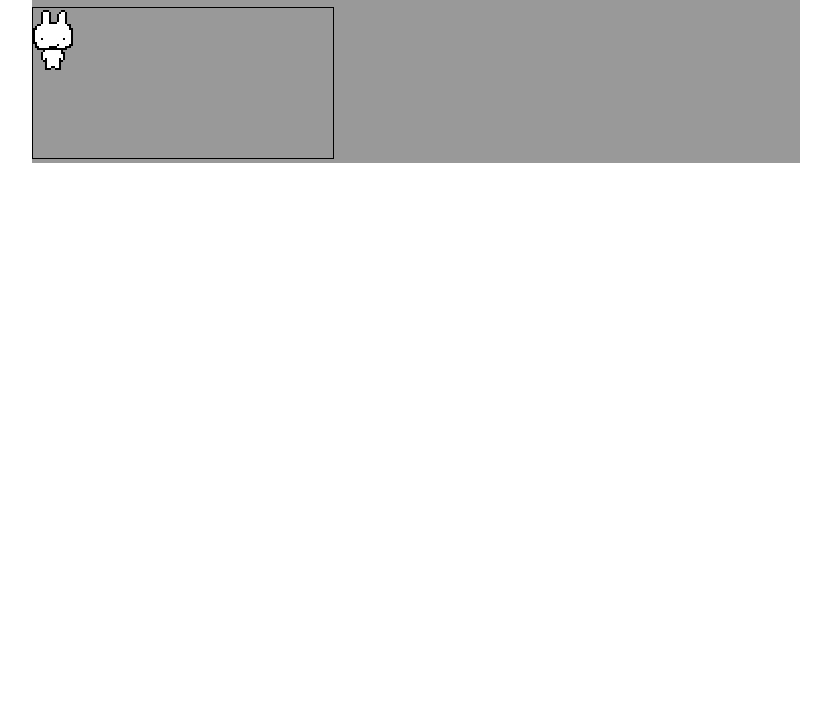
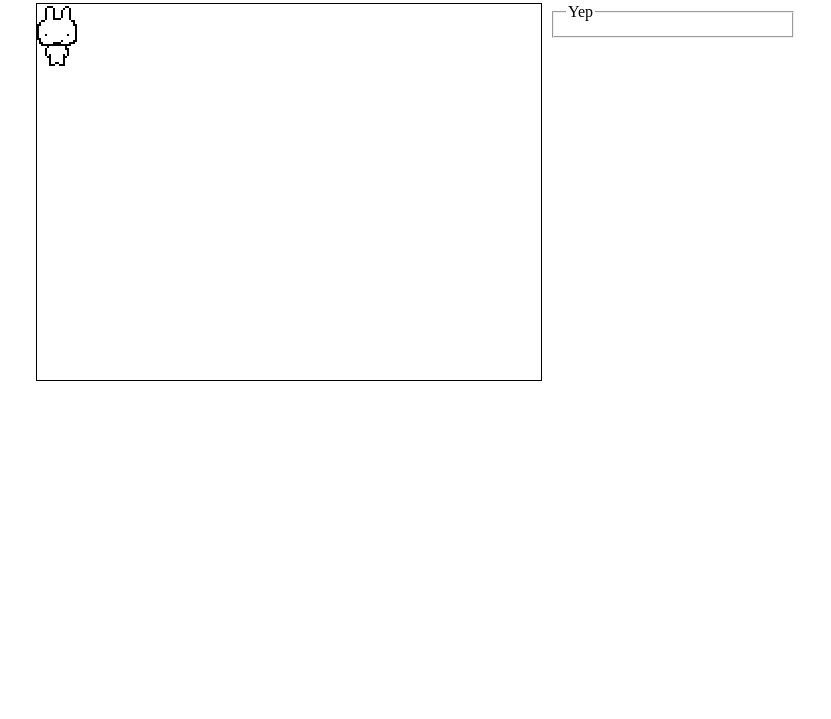
Before and after one commit to swag100/banjo, a plain HTML site: page index.html in a window 1280 px wide. Shown: the part 81-800 px from the top of the page, without its empty margins (224-1055 px from the left). Drawn offline with Linux system fonts and the light colour scheme.

Commit message:
ANIMATIONS

```diff
--- a/index.html
+++ b/index.html
@@ -5,10 +5,15 @@
 </head>
 <body>
     <div class="container">
+        <h1>Banjo's Adventure</h1>
         <div class="row">
+            <div class="col" style="flex: 2;">
+                <canvas id="preview" width="504" height="376"></canvas>
+            </div>
             <div class="col">
-                <h1>Banjo's Adventure</h1>
-                <canvas id="preview"></canvas>
+                <fieldset>
+                    <legend>Yep</legend>
+                </fieldset>
             </div>
         </div>
     </div>
--- a/main.js
+++ b/main.js
@@ -3,7 +3,7 @@ class Player{
         this.position = {x: x, y: y};
         this.velocity = {x: 0, y: 0};
 
-        this.speed = 0.25;
+        this.speed = 0.2;
         this.friction = 0.95; //slippery
 
         this.image = new Image();
@@ -14,28 +14,28 @@ class Player{
         this.animName = "down";
         this.animations = {
             "down": [
+                {x: 20, y: 0, w: 20, h: 31},
                 {x: 0, y: 0, w: 20, h: 31},
-                {x: 31, y: 0, w: 20, h: 31},
-                {x: 0, y: 0, w: 20, h: 31},
-                {x: 62, y: 0, w: 20, h: 31}
+                {x: 40, y: 0, w: 20, h: 31},
+                {x: 0, y: 0, w: 20, h: 31}
             ],
             "up": [
+                {x: 20, y: 31, w: 20, h: 31},
                 {x: 0, y: 31, w: 20, h: 31},
-                {x: 31, y: 31, w: 20, h: 31},
-                {x: 0, y: 31, w: 20, h: 31},
-                {x: 62, y: 31, w: 20, h: 31}
+                {x: 40, y: 31, w: 20, h: 31},
+                {x: 0, y: 31, w: 20, h: 31}
             ],
             "left": [
-                {x: 0, y: 62, w: 15, h: 30},
-                {x: 15, y: 62, w: 15, h: 30},
-                {x: 0, y: 62, w: 15, h: 30},
-                {x: 30, y: 62, w: 15, h: 30}
+                {x: 15, y: 62, w: 15, h: 30, xOff: 2, yOff: 1},
+                {x: 0, y: 62, w: 15, h: 30, xOff: 2, yOff: 1},
+                {x: 30, y: 62, w: 15, h: 30, xOff: 2, yOff: 1},
+                {x: 0, y: 62, w: 15, h: 30, xOff: 2, yOff: 1}
             ],
             "right": [
-                {x: 0, y: 92, w: 15, h: 30},
-                {x: 15, y: 92, w: 15, h: 30},
-                {x: 0, y: 92, w: 15, h: 30},
-                {x: 30, y: 92, w: 15, h: 30}
+                {x: 15, y: 92, w: 15, h: 30, xOff: 4, yOff: 1},
+                {x: 0, y: 92, w: 15, h: 30, xOff: 4, yOff: 1},
+                {x: 30, y: 92, w: 15, h: 30, xOff: 4, yOff: 1},
+                {x: 0, y: 92, w: 15, h: 30, xOff: 4, yOff: 1}
             ]
         };
     }
@@ -46,10 +46,18 @@ class Player{
         });
 
         //animation
-        if(vector.x){
+        if(vector.y){
+            this.animName = (vector.y > 0) ? "down" : "up";
+        }else if(vector.x){
             this.animName = (vector.x > 0) ? "right" : "left";
-        }else if(vector.y){
-            this.animName = (vector.y > 0) ? "down" : "up";
+        }
+
+        //increase frame
+        const magnitude = getMagnitude(this.velocity);
+        if(magnitude > 0.4){
+            this.animFrame += magnitude / 16;
+        }else{
+            this.animFrame = this.animations[this.animName].length - 1; // last
         }
 
         //move
@@ -65,15 +73,21 @@ class Player{
         this.position.y += this.velocity.y;
     }
     draw(ctx){
+        const frame = Math.floor(this.animFrame) % this.animations[this.animName].length;
+
+        const animation = this.animations[this.animName][frame];
+        const offset = {
+            x: 'xOff' in animation ? animation.xOff : 0,
+            y: 'yOff' in animation ? animation.yOff : 0
+        };
+
         //drawImage(image, sx, sy, sWidth, sHeight, dx, dy, dWidth, dHeight)
-        const animation = this.animations[this.animName][this.animFrame];
-
         ctx.drawImage(
             this.image,
             animation.x, animation.y,
             animation.w, animation.h,
-            Math.floor(this.position.x),
-            Math.floor(this.position.y),
+            Math.floor(this.position.x) + offset.x,
+            Math.floor(this.position.y) + offset.y,
             animation.w, animation.h
         );
     }
@@ -123,9 +137,12 @@ document.addEventListener('keyup', (event) => {
     keysPressed[event.key] = false;
 });
 
+function getMagnitude(vector){
+    return Math.sqrt(vector.x ** 2 + vector.y ** 2);
 
+}
 function normalized(vector) {
-    const magnitude = Math.sqrt(vector.x ** 2 + vector.y ** 2);
+    const magnitude = getMagnitude(vector);
     if (magnitude === 0) {
         return {x: 0, y: 0};
     }
--- a/styles.css
+++ b/styles.css
@@ -1,20 +1,15 @@
-*{
-    box-sizing: border-box;
-}
 canvas{
     border: 1px solid black;
 }
 .container{
+    /*background-color: #999;*/
     width: 768px;
     margin: auto;
-    background-color: #999;
 }
 .row{
     display: flex;
 }
 .col{
     flex: 1;
+    padding: 4px;
 }
-.big{
-    flex: 2;
-}
```
